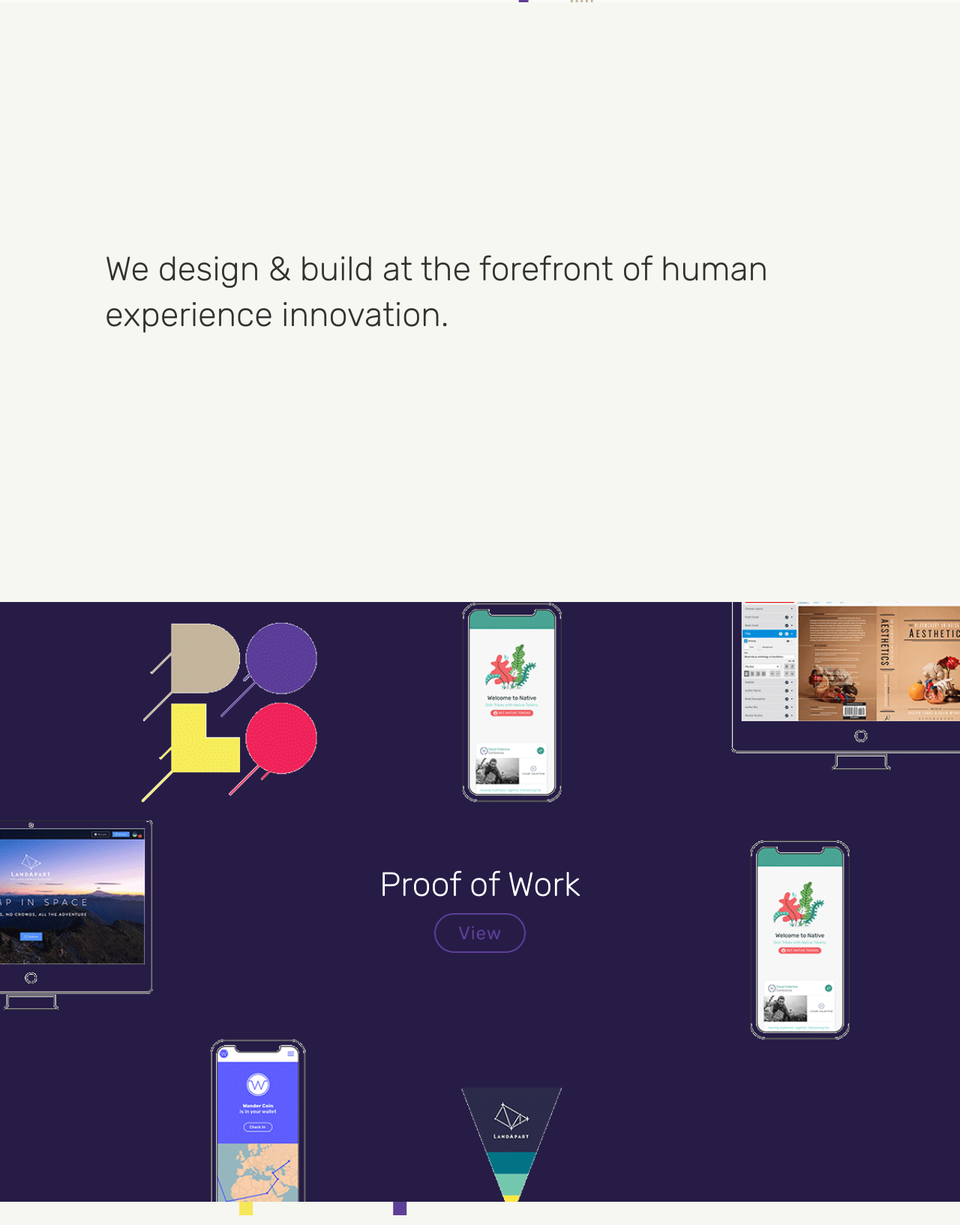
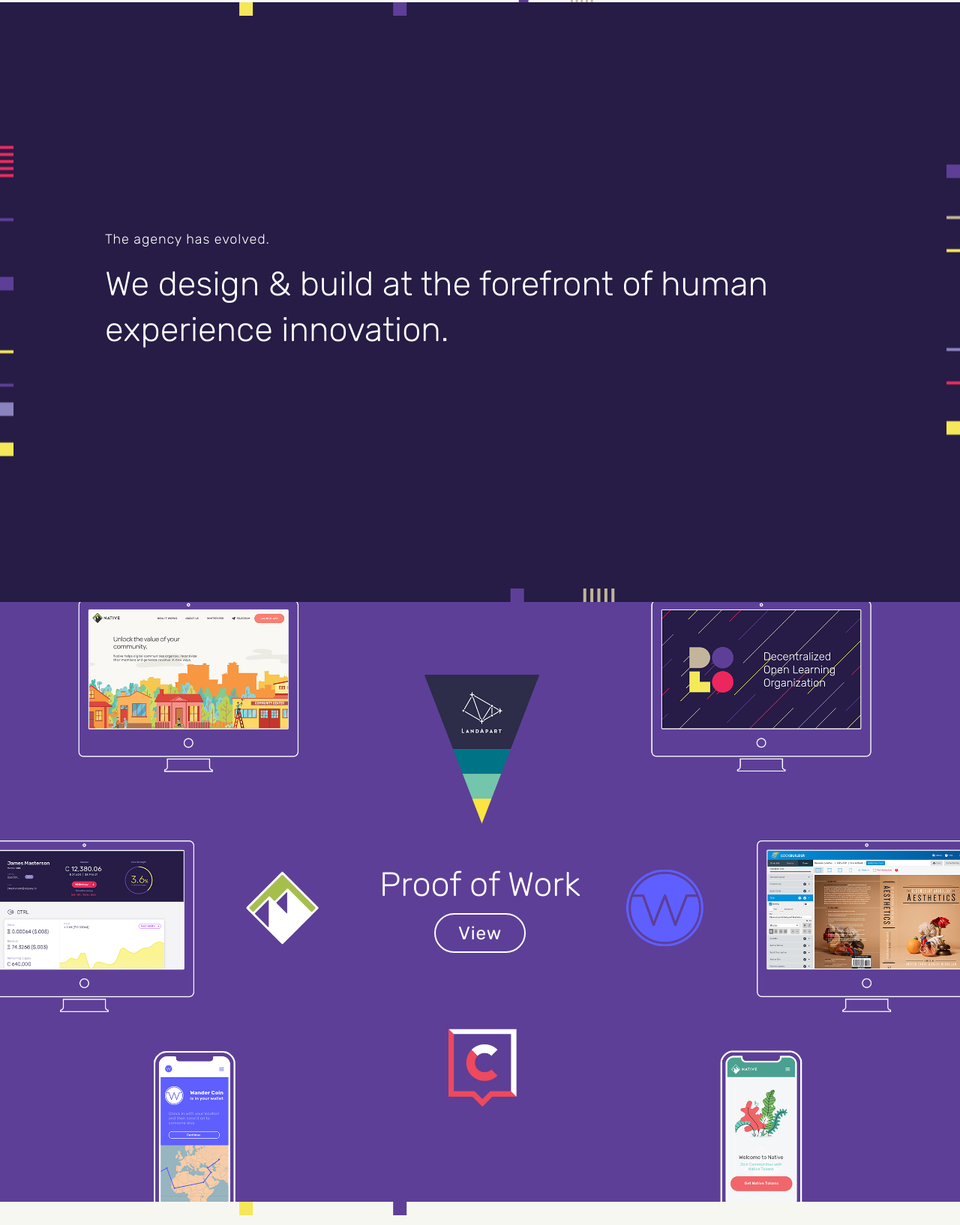
Before and after one commit to odyssy-automaton/od-io-v2, a Gatsby site: page / in a window 1280 px wide. Shown: the part 797-2431 px from the top of the page at 75% size. Built offline with nearby package versions, Linux system fonts and the light colour scheme; Gatsby itself is replaced by a stand-in of ours.

Commit message:
adds proof of work background image

```diff
--- a/src/pages/index.js
+++ b/src/pages/index.js
@@ -37,12 +37,14 @@ export default class IndexPage extends React.Component {
         <section className="Block Intro">
           <div className="Block__Contents">
             <Fade up>
+              <h4>The agency has evolved.</h4>
               <p className="Huge">
                 We design & build at the forefront of human experience
                 innovation.
               </p>
             </Fade>
           </div>
+          <OdBackground />
         </section>
         <section className="Block ProofOfWork">
           <div className="Block__Contents">
@@ -81,6 +83,7 @@ export default class IndexPage extends React.Component {
             </div>
             <Link to="/network">Learn more about our network</Link>
           </div>
+          <OdBackground />
         </section>
       </Layout>
     );
--- a/src/styles/Home.scss
+++ b/src/styles/Home.scss
@@ -26,21 +26,25 @@
 
 .Block {
   &.Intro {
-    background-color: $od-cream-dark;
+    background-color: $od-primary;
+    color: white;
+    h4 { color: white; }
   }
   &.ProofOfWork {
-    background-image: url('/img/work/Work__BG.png');
+    background-image: url('/img/work/Work--Background.png');
     background-size: cover;
     background-position: center center;
     background-repeat: no-repeat;
-    background-color: $od-primary;
+    background-color: $od-medium-purple;
     color: white;
     text-align: center;
     .button {
       font-size: 1.35em;
       padding: 10px 30px;
       border-radius: 50px;
-      &:hover { color: white; border-color: white; }
+      border-color: white;
+      color: white;
+      &:hover { color: $od-primary; border-color: $od-primary; }
     }
   }
   &.Capabilities {
```
Also changed, not shown: static/img/work/Work--Background.png (added).
